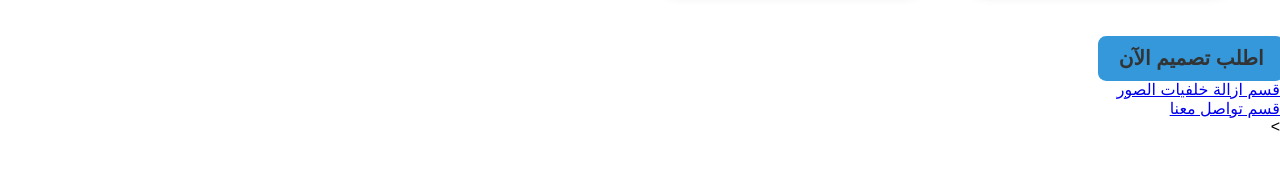
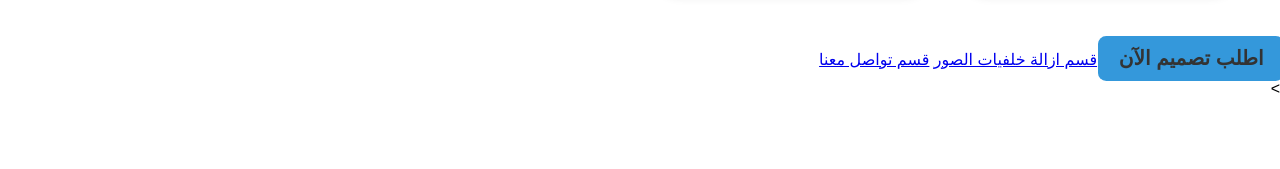
Before and after one commit to enasaljmzawy/photolock2025, a plain HTML site: page index.html in a window 1280 px wide. Shown: the part 2168-2337 px from the top of the page. Drawn offline with Linux system fonts and the light colour scheme.

Commit message:
Update index.html

```diff
--- a/index.html
+++ b/index.html
@@ -205,7 +205,7 @@ border-radius: 100px;
       margin: 0;
       font-family: 'Cairo', sans-serif;
       direction: rtl;
-      background-color: #fff;
+
       color: black;
 justify-content: center; /* أفقيًا */
 align-items: center;
@@ -215,8 +215,7 @@ align-items: center;
 
 
  align-items: center;
-  background: linear-gradient(to bottom, #363232, #FAFAFF)
-       background:  linear-gradient(to right,  #F7F7F7 , #9ED7FF);
+      background-color:  linear-gradient(to right,  #F7F7F7 , #9ED7FF);
 ;
 }
 
@@ -448,10 +447,10 @@ box-shadow: 0 0 10px 4px rgba(255, 255, 255, 0.5) /* #b8c0ff  توهج*/
   </section>
 <div class="cta-section">
 
-<a class="cta-button" href="https://wa.me/962790972497" target="_blank">اطلب تصميم الآن</a></div>
-<div>
-<a  href="portfolio.html" class="button" > قسم ازالة خلفيات الصور</a></div>
-<div>
+<a class="cta-button" href="https://wa.me/962790972497" target="_blank">اطلب تصميم الآن</a>
+
+<a  href="portfolio.html" class="button" > قسم ازالة خلفيات الصور</a>
+
 <a href="contact.html" class="button"  >قسم تواصل معنا</a></div>
 
 
```
